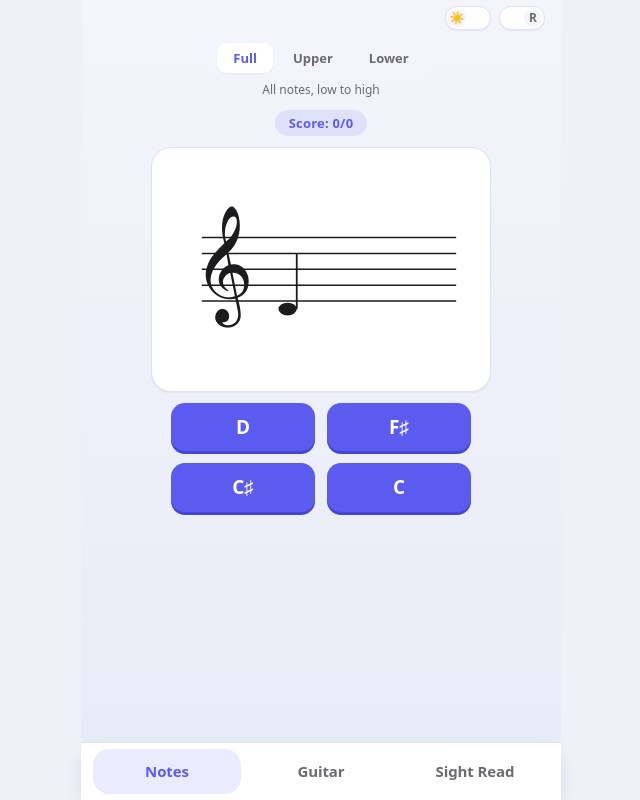
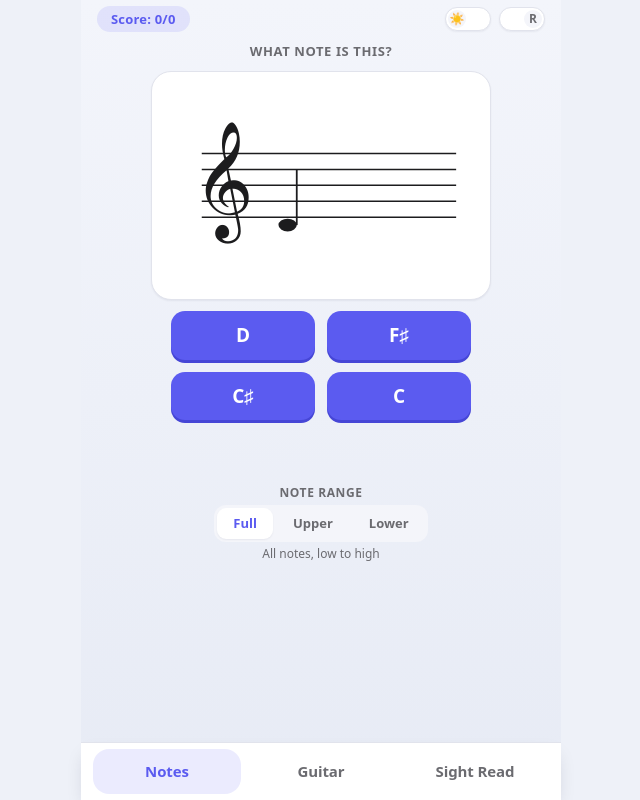
Before and after one commit to ollisala/notes, a React (Vite) app: page / in a window 1280 px wide. Shown: the whole page, without its empty margins (319-959 px from the left). Built offline with nearby package versions, Linux system fonts and the light colour scheme.

Commit message:
ui fixes

```diff
--- a/src/App.css
+++ b/src/App.css
@@ -11,9 +11,15 @@
 .settings-cluster {
   flex: none;
   display: flex;
-  justify-content: flex-end;
+  align-items: center;
+  justify-content: space-between;
   gap: 8px;
   padding: max(env(safe-area-inset-top, 0px), 6px) 16px 4px;
+}
+
+.settings-toggles {
+  display: flex;
+  gap: 8px;
 }
 
 .theme-toggle,
@@ -99,7 +105,15 @@
   display: flex;
   flex-direction: column;
   align-items: center;
-  gap: 6px;
+  gap: 4px;
+}
+
+.range-heading {
+  font-size: 12px;
+  font-weight: 700;
+  color: var(--text-secondary);
+  text-transform: uppercase;
+  letter-spacing: 0.6px;
 }
 
 .range-selector {
@@ -162,25 +176,8 @@
   padding: 10px 10px;
 }
 
-/* Sight Read shows two stages (staff + fretboard) stacked, so each gets a bit less room to
-   keep the total height in check on small phones. */
 .quiz-sightread {
-  gap: 6px;
-}
-
-.quiz-sightread .stage-prompt {
-  max-width: 140px;
-  padding: 6px;
-}
-
-.quiz-sightread .stage-answer {
-  max-width: 250px;
-  padding: 8px;
-}
-
-.quiz-sightread .feedback-theory {
-  font-size: 12.5px;
-  padding: 8px 10px;
+  gap: 11px;
 }
 
 .staff-view {
@@ -381,6 +378,11 @@
     padding: max(env(safe-area-inset-top, 0px), 4px) 10px 4px;
   }
 
+  .settings-cluster .score {
+    font-size: 11px;
+    padding: 3px 10px;
+  }
+
   .theme-toggle,
   .handedness-toggle {
     width: 40px;
@@ -423,16 +425,20 @@
     grid-template-columns: auto 1fr;
     grid-template-areas:
       'stage range'
-      'stage score'
+      'stage label'
       'stage feedback'
       'stage grid'
       'stage next';
   }
 
+  .quiz-staff .target-note-label {
+    grid-area: label;
+    justify-self: start;
+  }
+
   .quiz-guitar {
     grid-template-columns: auto 1fr;
     grid-template-areas:
-      'stage score'
       'stage target'
       'stage feedback'
       'stage next';
@@ -443,7 +449,7 @@
     grid-template-rows: auto auto auto auto auto;
     grid-template-areas:
       'prompt range'
-      'prompt score'
+      'prompt label'
       'prompt feedback'
       'answer feedback'
       'answer next';
@@ -465,14 +471,20 @@
     font-size: 11px;
   }
 
-  .range-description {
+  .range-description,
+  .range-heading {
     display: none;
+  }
+
+  .quiz-sightread .target-note-label {
+    grid-area: label;
+    justify-self: start;
   }
 
   .quiz-sightread .stage-prompt {
     grid-area: prompt;
-    max-width: 150px;
-    padding: 4px;
+    max-width: 190px;
+    padding: 6px;
     align-self: center;
   }
 
@@ -488,11 +500,6 @@
     max-width: 190px;
     padding: 6px;
     align-self: center;
-  }
-
-  .score {
-    grid-area: score;
-    justify-self: start;
   }
 
   .target-note {
--- a/src/App.tsx
+++ b/src/App.tsx
@@ -10,27 +10,38 @@ import './App.css';
 
 type Tab = 'staff' | 'guitar' | 'sightread';
 
+export interface Score {
+  correct: number;
+  total: number;
+}
+
 function App() {
   const [tab, setTab] = useState<Tab>('staff');
   const [theme, toggleTheme] = useTheme();
   const [handedness, toggleHandedness] = useHandedness();
+  const [score, setScore] = useState<Score>({ correct: 0, total: 0 });
   // Right-handed (the default) is the standard nut-on-left layout; left-handed mirrors it.
   const mirrored = handedness === 'left';
 
   return (
     <div className="app">
       <div className="settings-cluster">
-        <ThemeToggle theme={theme} onToggle={toggleTheme} />
-        <HandednessToggle handedness={handedness} onToggle={toggleHandedness} />
+        <p className="score">
+          Score: {score.correct}/{score.total}
+        </p>
+        <div className="settings-toggles">
+          <ThemeToggle theme={theme} onToggle={toggleTheme} />
+          <HandednessToggle handedness={handedness} onToggle={toggleHandedness} />
+        </div>
       </div>
 
       <main className="app-main">
         {tab === 'staff' ? (
-          <StaffQuiz />
+          <StaffQuiz onScoreChange={setScore} />
         ) : tab === 'guitar' ? (
-          <GuitarQuiz mirrored={mirrored} />
+          <GuitarQuiz mirrored={mirrored} onScoreChange={setScore} />
         ) : (
-          <SightReadQuiz mirrored={mirrored} />
+          <SightReadQuiz mirrored={mirrored} onScoreChange={setScore} />
         )}
       </main>
 
--- a/src/components/GuitarQuiz.tsx
+++ b/src/components/GuitarQuiz.tsx
@@ -1,24 +1,27 @@
+import { useEffect } from 'react';
 import { FretboardView } from './FretboardView';
 import { FretboardFeedback } from './FretboardFeedback';
 import { useFretboardQuiz } from '../hooks/useFretboardQuiz';
 import { pitchClassMatch } from '../models/fretboard';
 import { ALL_PITCH_CLASSES, pitchName } from '../models/pitchClass';
+import type { Score } from '../App';
 
 const WEIGHTS_KEY = 'note-trainer-weights-guitar';
 
 interface GuitarQuizProps {
   mirrored: boolean;
+  onScoreChange: (score: Score) => void;
 }
 
-export function GuitarQuiz({ mirrored }: GuitarQuizProps) {
+export function GuitarQuiz({ mirrored, onScoreChange }: GuitarQuizProps) {
   const q = useFretboardQuiz(ALL_PITCH_CLASSES, WEIGHTS_KEY, String, pitchClassMatch);
+
+  useEffect(() => {
+    onScoreChange({ correct: q.correctCount, total: q.totalCount });
+  }, [q.correctCount, q.totalCount, onScoreChange]);
 
   return (
     <div className="quiz quiz-guitar">
-      <p className="score">
-        Score: {q.correctCount}/{q.totalCount}
-      </p>
-
       <div className="target-note">
         <p className="target-note-label">Find this note</p>
         <p className="target-note-value">{pitchName(q.target)}</p>
--- a/src/components/RangeSelector.tsx
+++ b/src/components/RangeSelector.tsx
@@ -10,6 +10,7 @@ export function RangeSelector({ range, onChange }: RangeSelectorProps) {
 
   return (
     <div className="range-picker">
+      <p className="range-heading">Note range</p>
       <div className="range-selector">
         {STAFF_RANGES.map(({ key, label }) => (
           <button
--- a/src/components/SightReadQuiz.tsx
+++ b/src/components/SightReadQuiz.tsx
@@ -1,4 +1,4 @@
-import { useState } from 'react';
+import { useEffect, useState } from 'react';
 import { StaffView } from './StaffView';
 import { FretboardView } from './FretboardView';
 import { FretboardFeedback } from './FretboardFeedback';
@@ -7,6 +7,7 @@ import { useFretboardQuiz } from '../hooks/useFretboardQuiz';
 import { exactPitchMatch, positionsForExactPitch } from '../models/fretboard';
 import { allStaffPrompts, absolutePitchFor, promptKey, type StaffPrompt } from '../models/staffNote';
 import { filterByStaffRange, loadStaffRange, saveStaffRange, type StaffRange } from '../models/staffRange';
+import type { Score } from '../App';
 
 const WEIGHTS_KEY = 'note-trainer-weights-sightread';
 const RANGE_KEY = 'note-trainer-sightread-range';
@@ -23,10 +24,11 @@ function matchFor(prompt: StaffPrompt) {
 
 interface SightReadQuizProps {
   mirrored: boolean;
+  onScoreChange: (score: Score) => void;
 }
 
 /** Shows a note on the staff; the answer is tapping where it's played on the fretboard. */
-export function SightReadQuiz({ mirrored }: SightReadQuizProps) {
+export function SightReadQuiz({ mirrored, onScoreChange }: SightReadQuizProps) {
   const [range, setRange] = useState<StaffRange>(() => loadStaffRange(RANGE_KEY));
 
   function changeRange(next: StaffRange) {
@@ -36,24 +38,34 @@ export function SightReadQuiz({ mirrored }: SightReadQuizProps) {
 
   return (
     <div className="quiz quiz-sightread">
-      <RangeSelector range={range} onChange={changeRange} />
-
       {/* Remounts the round whenever the range changes, so the current note always comes
           from the newly selected pool and the session score resets for the new mode. */}
-      <SightReadRound key={range} range={range} mirrored={mirrored} />
+      <SightReadRound key={range} range={range} mirrored={mirrored} onScoreChange={onScoreChange} />
+
+      <RangeSelector range={range} onChange={changeRange} />
     </div>
   );
 }
 
-function SightReadRound({ range, mirrored }: { range: StaffRange; mirrored: boolean }) {
+function SightReadRound({
+  range,
+  mirrored,
+  onScoreChange,
+}: {
+  range: StaffRange;
+  mirrored: boolean;
+  onScoreChange: (score: Score) => void;
+}) {
   const pool = filterByStaffRange(REACHABLE_POOL, range);
   const q = useFretboardQuiz(pool, WEIGHTS_KEY, promptKey, matchFor);
 
+  useEffect(() => {
+    onScoreChange({ correct: q.correctCount, total: q.totalCount });
+  }, [q.correctCount, q.totalCount, onScoreChange]);
+
   return (
     <>
-      <p className="score">
-        Score: {q.correctCount}/{q.totalCount}
-      </p>
+      <p className="target-note-label">Find this note on the fretboard</p>
 
       <div className="stage stage-prompt">
         <StaffView value={q.item.value} sharp={q.item.sharp} />
--- a/src/components/StaffQuiz.tsx
+++ b/src/components/StaffQuiz.tsx
@@ -1,15 +1,20 @@
-import { useMemo, useState } from 'react';
+import { useEffect, useMemo, useState } from 'react';
 import { StaffView } from './StaffView';
 import { RangeSelector } from './RangeSelector';
 import { allStaffPrompts, noteNameFor, pickAnswerOptions, promptKey, type StaffPrompt } from '../models/staffNote';
 import { loadWeights, pickWeighted, recordResult, type Weights } from '../models/spacedPractice';
 import { filterByStaffRange, loadStaffRange, saveStaffRange, type StaffRange } from '../models/staffRange';
+import type { Score } from '../App';
 
 const WEIGHTS_KEY = 'note-trainer-weights-staff';
 const RANGE_KEY = 'note-trainer-staff-range';
 const ALL_PROMPTS = allStaffPrompts();
 
-export function StaffQuiz() {
+interface StaffQuizProps {
+  onScoreChange: (score: Score) => void;
+}
+
+export function StaffQuiz({ onScoreChange }: StaffQuizProps) {
   const [range, setRange] = useState<StaffRange>(() => loadStaffRange(RANGE_KEY));
 
   function changeRange(next: StaffRange) {
@@ -19,16 +24,16 @@ export function StaffQuiz() {
 
   return (
     <div className="quiz quiz-staff">
-      <RangeSelector range={range} onChange={changeRange} />
-
       {/* Remounts the round whenever the range changes, so the current note always comes
           from the newly selected pool and the session score resets for the new mode. */}
-      <StaffRound key={range} range={range} />
+      <StaffRound key={range} range={range} onScoreChange={onScoreChange} />
+
+      <RangeSelector range={range} onChange={changeRange} />
     </div>
   );
 }
 
-function StaffRound({ range }: { range: StaffRange }) {
+function StaffRound({ range, onScoreChange }: { range: StaffRange; onScoreChange: (score: Score) => void }) {
   const pool = useMemo(() => filterByStaffRange(ALL_PROMPTS, range), [range]);
 
   const [weights, setWeights] = useState<Weights>(() => loadWeights(WEIGHTS_KEY));
@@ -36,6 +41,10 @@ function StaffRound({ range }: { range: StaffRange }) {
   const [selectedName, setSelectedName] = useState<string | null>(null);
   const [correctCount, setCorrectCount] = useState(0);
   const [totalCount, setTotalCount] = useState(0);
+
+  useEffect(() => {
+    onScoreChange({ correct: correctCount, total: totalCount });
+  }, [correctCount, totalCount, onScoreChange]);
 
   const options = useMemo(() => pickAnswerOptions(prompt, pool), [prompt, pool]);
 
@@ -65,9 +74,7 @@ function StaffRound({ range }: { range: StaffRange }) {
 
   return (
     <>
-      <p className="score">
-        Score: {correctCount}/{totalCount}
-      </p>
+      <p className="target-note-label">What note is this?</p>
 
       <div className="stage">
         <StaffView value={prompt.value} sharp={prompt.sharp} />
--- a/src/components/StaffView.tsx
+++ b/src/components/StaffView.tsx
@@ -3,8 +3,9 @@ import { ledgerLinePositions, type StaffValue } from '../models/staffNote';
 const LINE_SPACING = 16;
 const VIEW_WIDTH = 320;
 // Tall enough for the extended range down to written E3 (open low-E string) and up to A5,
-// with stems and ledger lines, without clipping.
-const VIEW_HEIGHT = LINE_SPACING * 14;
+// with stems and ledger lines, without clipping - trimmed to the minimum safe margin so the
+// staff doesn't take up more vertical space than it needs.
+const VIEW_HEIGHT = LINE_SPACING * 13;
 const STAFF_TOP = (VIEW_HEIGHT - LINE_SPACING * 4) / 2;
 const STAFF_LEFT = 40;
 const STAFF_RIGHT = VIEW_WIDTH - 24;
```
